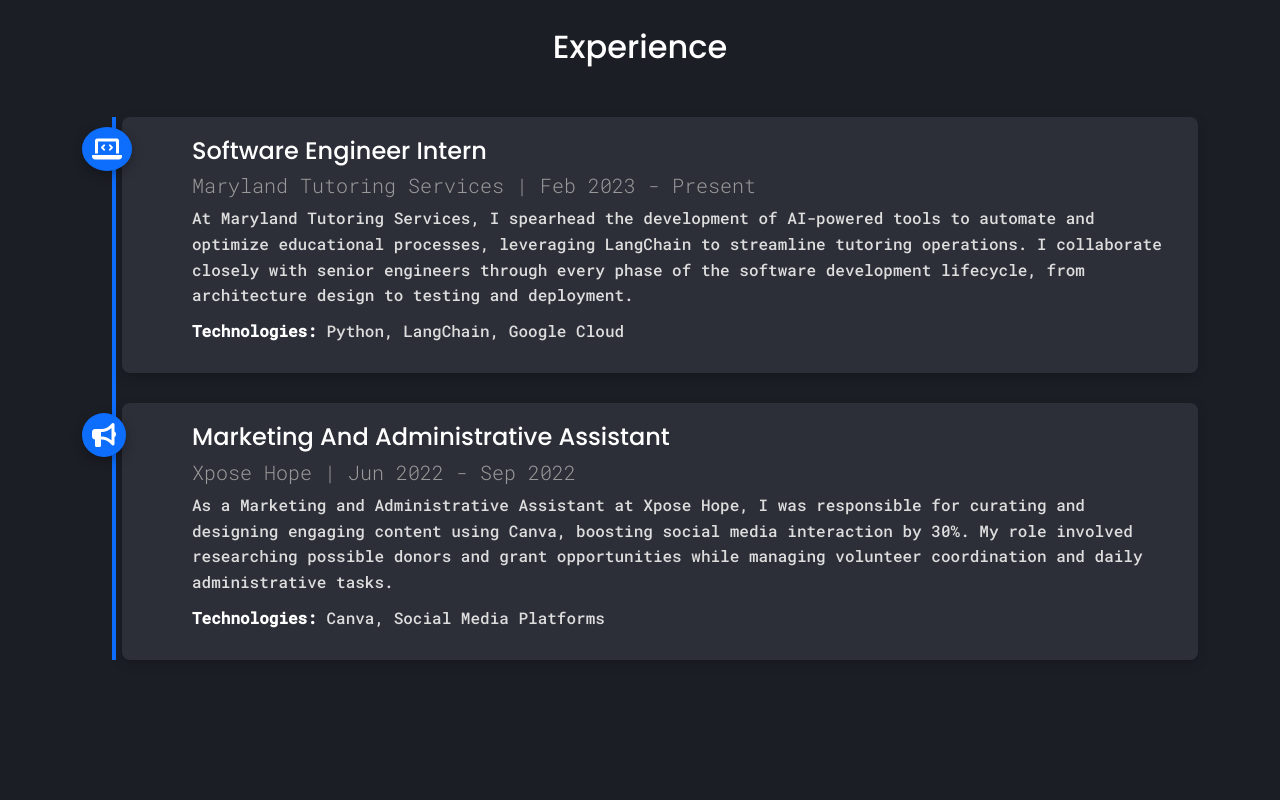
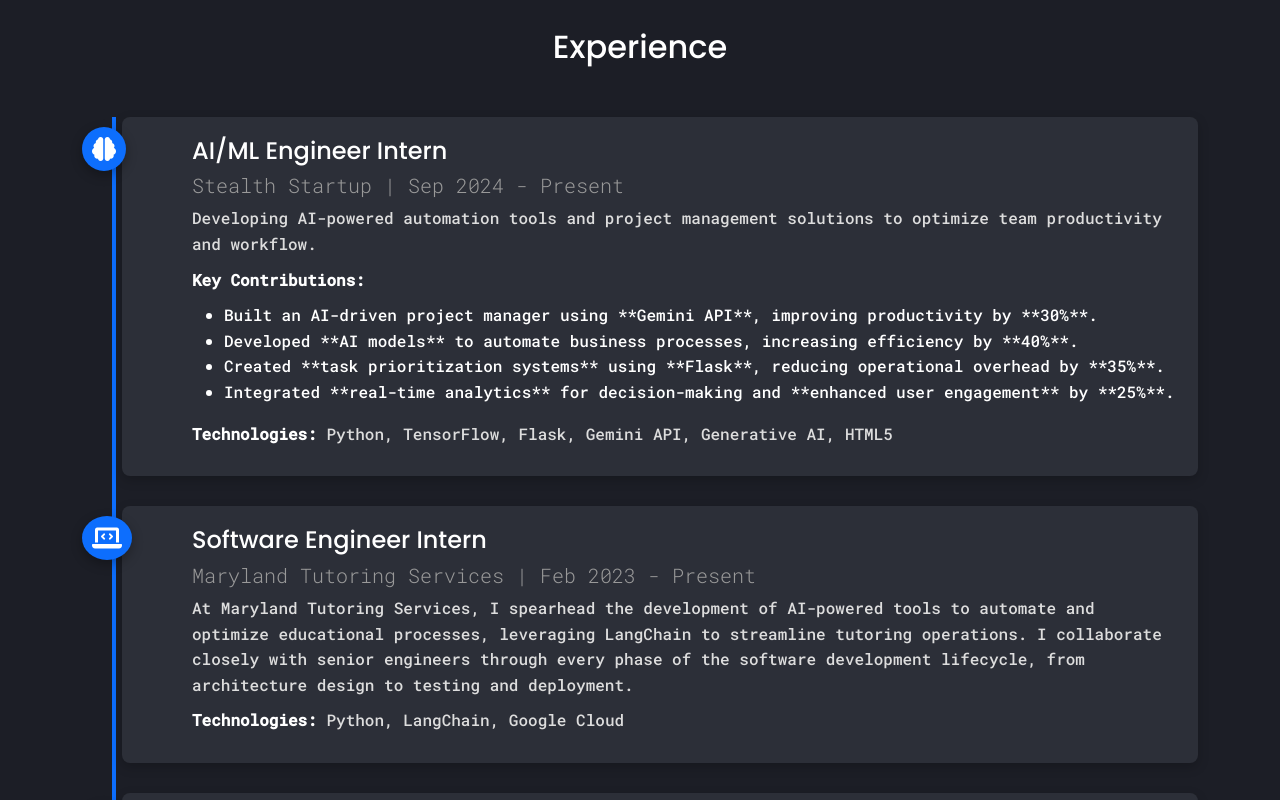
Before and after one commit to hemen-babis/hemen-portfolio, a plain HTML site: page index.html in a window 1280 px wide. Shown: the part 2340-3140 px from the top of the page. Drawn offline with nearby package versions, Linux system fonts and the light colour scheme.

Commit message:
Update experiences

```diff
--- a/index.html
+++ b/index.html
@@ -185,6 +185,26 @@
         <div class="timeline">
             <!-- Experience 1 -->
             <div class="timeline-item">
+    <div class="timeline-icon">
+        <i class="fas fa-brain"></i> <!-- AI/ML Icon -->
+    </div>
+    <div class="timeline-content">
+        <h4>AI/ML Engineer Intern</h4>
+        <h5>Stealth Startup <span>| Sep 2024 - Present</span></h5>
+        <p>Developing AI-powered automation tools and project management solutions to optimize team productivity and workflow.</p>
+        <p><strong>Key Contributions:</strong></p>
+        <ul>
+            <li>Built an AI-driven project manager using **Gemini API**, improving productivity by **30%**.</li>
+            <li>Developed **AI models** to automate business processes, increasing efficiency by **40%**.</li>
+            <li>Created **task prioritization systems** using **Flask**, reducing operational overhead by **35%**.</li>
+            <li>Integrated **real-time analytics** for decision-making and **enhanced user engagement** by **25%**.</li>
+        </ul>
+        <p><strong>Technologies:</strong> Python, TensorFlow, Flask, Gemini API, Generative AI, HTML5</p>
+    </div>
+</div>
+
+            <!-- Experience 2 -->
+            <div class="timeline-item">
                 <div class="timeline-icon">
                     <i class="fas fa-laptop-code"></i> <!-- Icon representing software development -->
                 </div>
@@ -196,7 +216,7 @@
                 </div>
             </div>
 
-            <!-- Experience 2 -->
+            <!-- Experience 3 -->
             <div class="timeline-item">
                 <div class="timeline-icon">
                     <i class="fas fa-bullhorn"></i> <!-- Icon representing marketing -->
```
